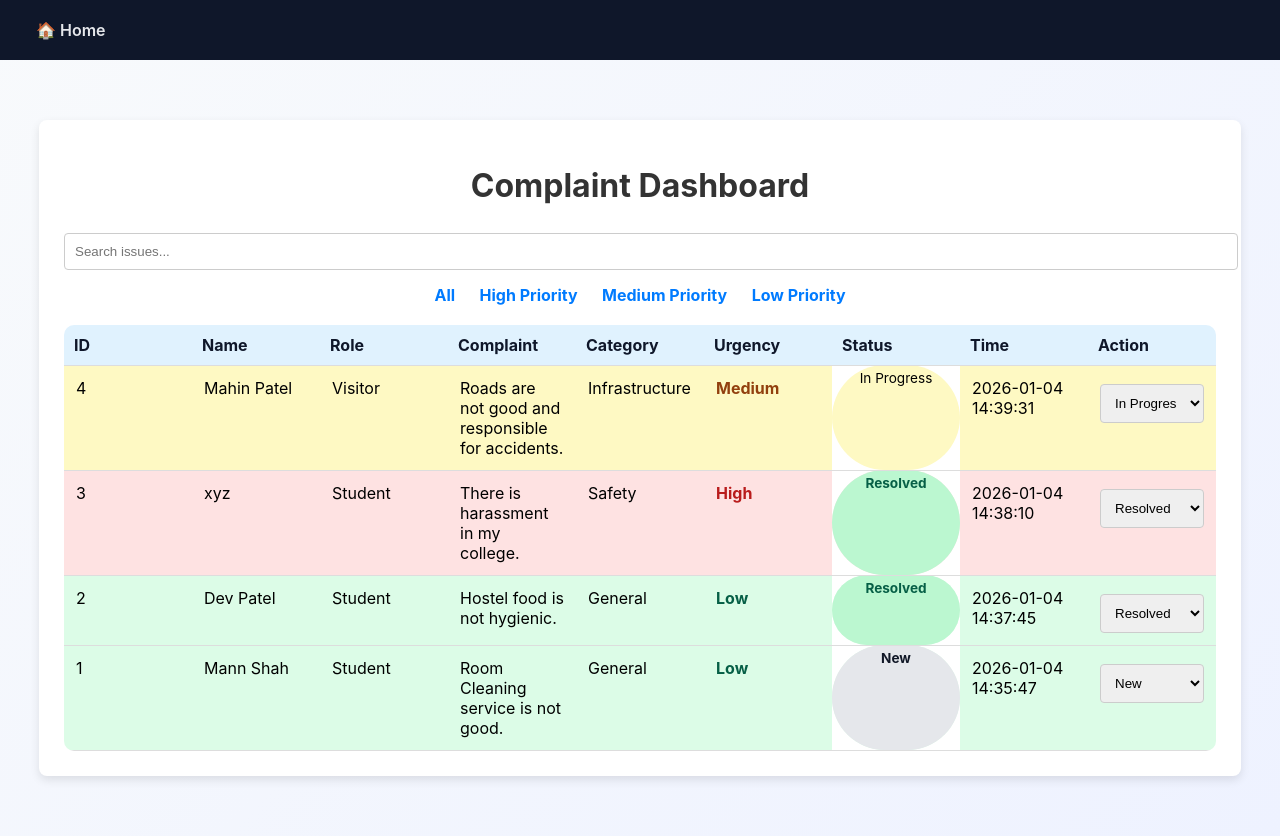
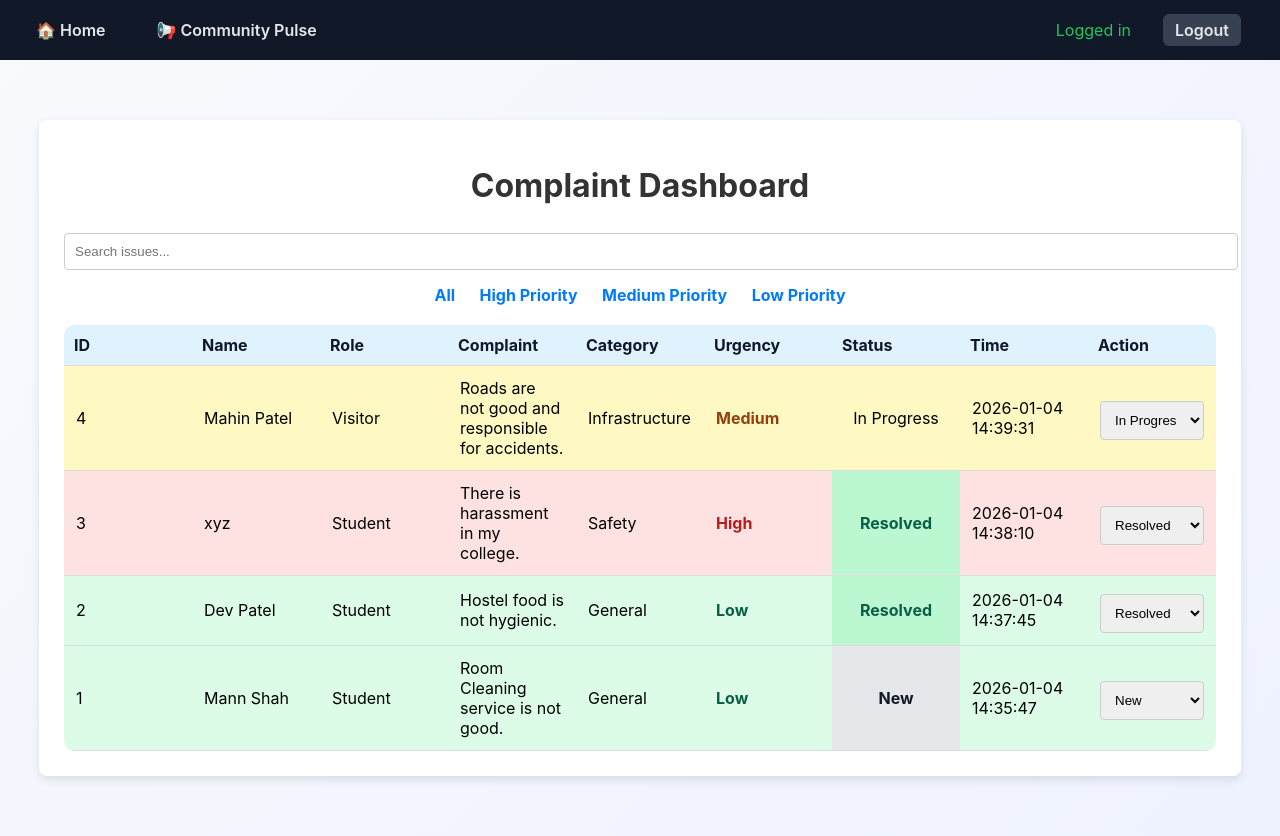
Before and after one commit to mannshah08/complaint-to-action-system, a Flask app: page /admin in a window 1280 px wide. Run offline with Flask 3, Linux system fonts and the light colour scheme; the visitor is signed in with stand-in values (Sample User, id 1); data comes from the database, SQL or seed files in the repository; both versions use the stored data as it was after the commit.

Commit message:
Finalize admin auth flow, UI updates, and priority filtering

```diff
--- a/app.py
+++ b/app.py
@@ -1,13 +1,30 @@
-from flask import Flask, render_template, request, redirect
+from flask import Flask, render_template, request, redirect,session,url_for
 from datetime import datetime
-from flask import session
 from db import get_db_connection, init_db
 from classifier import classify_complaint
 import sqlite3
+from flask_dance.contrib.google import make_google_blueprint, google
+import os
+
 
 app = Flask(__name__)
 
-app.secret_key = "community-pulse-secret"
+app.secret_key = "supersecretkey"  # simple for MVP
+
+os.environ["OAUTHLIB_INSECURE_TRANSPORT"] = "1"  # allow http for local dev
+
+google_bp = make_google_blueprint(
+    client_id="1083899840316-rlfd6frjaurr1tavp9ft3h548go9i3v1.apps.googleusercontent.com",
+    client_secret="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",
+    scope=[
+        "openid",
+        "https://www.googleapis.com/auth/userinfo.profile",
+        "https://www.googleapis.com/auth/userinfo.email"
+    ],
+    redirect_to="login_success"
+)
+
+app.register_blueprint(google_bp, url_prefix="/login")
 
 ADMIN_PASSWORD = "admin123"
 
@@ -41,17 +58,50 @@
 
     return redirect("/?success=1")
 
-@app.route("/login", methods=["GET", "POST"])
-def login():
-    error = None
+@app.route("/admin-auth", methods=["GET", "POST"])
+def admin_auth():
+    if not session.get("google_logged_in"):
+        return redirect(url_for("login"))
+
     if request.method == "POST":
         if request.form.get("password") == ADMIN_PASSWORD:
-            return redirect("/admin")
-        error = "Incorrect password"
-    return render_template("login.html", error=error)
+            session["is_admin"] = True
+            return redirect(url_for("admin"))
+        else:
+            return render_template("admin_login.html", error="Wrong password")
+
+    return render_template("admin_login.html")
+
+@app.context_processor
+def inject_auth_status():
+    return dict(is_logged_in=google.authorized)
+
+# @app.route("/admin")
+# def admin():
+#     if not session.get("google_logged_in"):
+#         return redirect(url_for("login"))
+
+#     if not session.get("is_admin"):
+#         return redirect(url_for("admin_auth"))
+
+#     conn = sqlite3.connect("complaints.db")
+#     conn.row_factory = sqlite3.Row
+
+#     complaints = conn.execute(
+#         "SELECT * FROM complaints ORDER BY id DESC"
+#     ).fetchall()
+
+#     conn.close()
+#     return render_template("admin.html", complaints=complaints)
 
 @app.route("/admin")
 def admin():
+    if not session.get("google_logged_in"):
+        return redirect(url_for("login"))
+
+    if not session.get("is_admin"):
+        return redirect(url_for("admin_auth"))
+
     conn = sqlite3.connect("complaints.db")
     conn.row_factory = sqlite3.Row
 
@@ -117,10 +167,25 @@
 
     return redirect("/community")
 
+@app.route("/login")
+def login():
+    return redirect(url_for("google.login"))
 
+@app.route("/login/success")
+def login_success():
+    session["google_logged_in"] = True
+    session["is_admin"] = False
+    return redirect(url_for("index"))
 
-import os
+@app.route("/logout")
+def logout():
+    session.clear()
+    return redirect(url_for("index"))
+
 
 if __name__ == "__main__":
     port = int(os.environ.get("PORT", 8080))
-    app.run(host="0.0.0.0", port=port)
+    app.run(host="0.0.0.0", port=8080, debug=True)
+
+# if __name__ == "__main__":
+#     app.run(host="0.0.0.0", port=8080, debug=True)
--- a/requirements.txt
+++ b/requirements.txt
@@ -0,0 +1,3 @@
+Flask==3.0.0
+Flask-Dance==7.0.0
+requests
--- a/static/style.css
+++ b/static/style.css
@@ -220,7 +220,7 @@
 
 /* ---------- Top bar ---------- */
 .top-bar {
-    background: #0f172a;
+    background: #111827;
     padding: 14px 24px;
     display: flex;
     gap: 18px;
@@ -291,18 +291,18 @@
 /* ---------- Status badges ---------- */
 .status {
     padding: 4px 10px;
-    border-radius: 999px;
-    font-size: 0.85rem;
+    font-size: 1rem;
     text-align: center;
 }
 
 .status.New {
     background: #e5e7eb;
     color: #111827;
+
 }
 
 .status.In\ Progress {
-    background: #fde68a;
+    background: #ed0303;
     color: #92400e;
 }
 
@@ -341,7 +341,7 @@
 
 td {
     padding: 12px;
-    vertical-align: top;
+    vertical-align: center;
     word-wrap: break-word;
     white-space: normal;
 }
@@ -359,3 +359,130 @@
 .admin-btn:hover {
     background-color: #1a252f;
 }
+
+.navbar {
+    display: flex;
+    justify-content: space-between;
+    align-items: center;
+    padding: 14px 30px;
+    background: #f5f7fb;
+    border-bottom: 1px solid #ddd;
+}
+
+.nav-left, .nav-right {
+    display: flex;
+    gap: 20px;
+}
+
+.nav-link {
+    text-decoration: none;
+    color: #222;
+    font-weight: 500;
+}
+
+.nav-link:hover {
+    color: #4f46e5;
+}
+
+.login-btn {
+    padding: 8px 16px;
+    background: #4285F4;
+    color: white;
+    border-radius: 6px;
+    text-decoration: none;
+    font-weight: 500;
+}
+
+.login-btn:hover {
+    background: #3367d6;
+}
+.top-bar {
+    display: flex;
+    justify-content: space-between;
+    align-items: center;
+    padding: 14px 24px;
+}
+
+.nav-left {
+    display: flex;
+    gap: 12px;
+}
+
+.nav-right {
+    display: flex;
+}
+
+.login-btn {
+    background-color: #4285F4; /* Google blue */
+    color: rgba(255, 255, 255, 0.571);
+    padding: 8px 14px;
+    border-radius: 6px;
+    font-weight: 600;
+    text-decoration: none;
+    transition: background 0.2s ease;
+}
+
+.login-btn:hover {
+    background-color: #3367D6;
+}
+
+.status-text {
+    background-color: #e6f4ea;      /* light green */
+    color: #137333;                 /* dark green text */
+    padding: 6px 12px;
+    border-radius: 20px;
+    font-weight: 600;
+    font-size: 14px;
+    margin-right: 10px;             /* little extra space */
+}
+
+.logout-btn {
+    background-color: #374151;
+    color:  blue;
+    padding: 6px 14px;
+    border-radius: 6px;
+    text-decoration: none;
+    font-weight: 600;
+    transition: background 0.2s ease;
+}
+
+.logout-btn:hover {
+    background-color: #18f945;
+}
+
+.logged-in {
+    color: #22C55E;
+    font-weight: medium;
+    margin:auto;
+    margin-right: 12px;
+}
+
+.logout-btn {
+    color: #09090a;
+    font-weight: 600;
+    text-decoration: none;
+}
+
+.logout-btn:hover {
+    text-decoration: underline;
+    color: #ff0000b3;
+}
+
+#adminpassword{
+    margin-top: 2vh;
+    margin-bottom: 2vh;
+    width: 50%;
+}
+
+#admincontainer{
+    width: 50%;
+    text-align: center;
+}
+
+#admincontainer h1{
+    font-size: 6vh;
+}
+
+#admincontainer div{
+    text-align: left;
+}
--- a/templates/admin.html
+++ b/templates/admin.html
@@ -9,7 +9,20 @@
 <body>
 
     <div class="top-bar">
-        <a href="/" class="home-btn">🏠 Home</a>
+        <div class="nav-left">
+            <a href="/" class="home-btn">🏠 Home</a>
+            <a href="/community" class="community-btn">📢 Community Pulse</a>
+        </div>
+
+        <div class="nav-right">
+            {% if session.get("google_logged_in") %}
+            <span class="logged-in">Logged in</span>
+            <a href="{{ url_for('logout') }}" class="logout-btn">Logout</a>
+            {% else %}
+            <a href="{{ url_for('login') }}" class="login-btn">Login with Google</a>
+            {% endif %}
+
+        </div>
     </div>
 
     <div class="container">
```
Also changed, not shown: templates/admin_login.html (added, +38 -0 lines), templates/community.html (+14 -1 lines), templates/index.html (+23 -4 lines), templates/login.html (deleted, +0 -29 lines), complaints.db.
